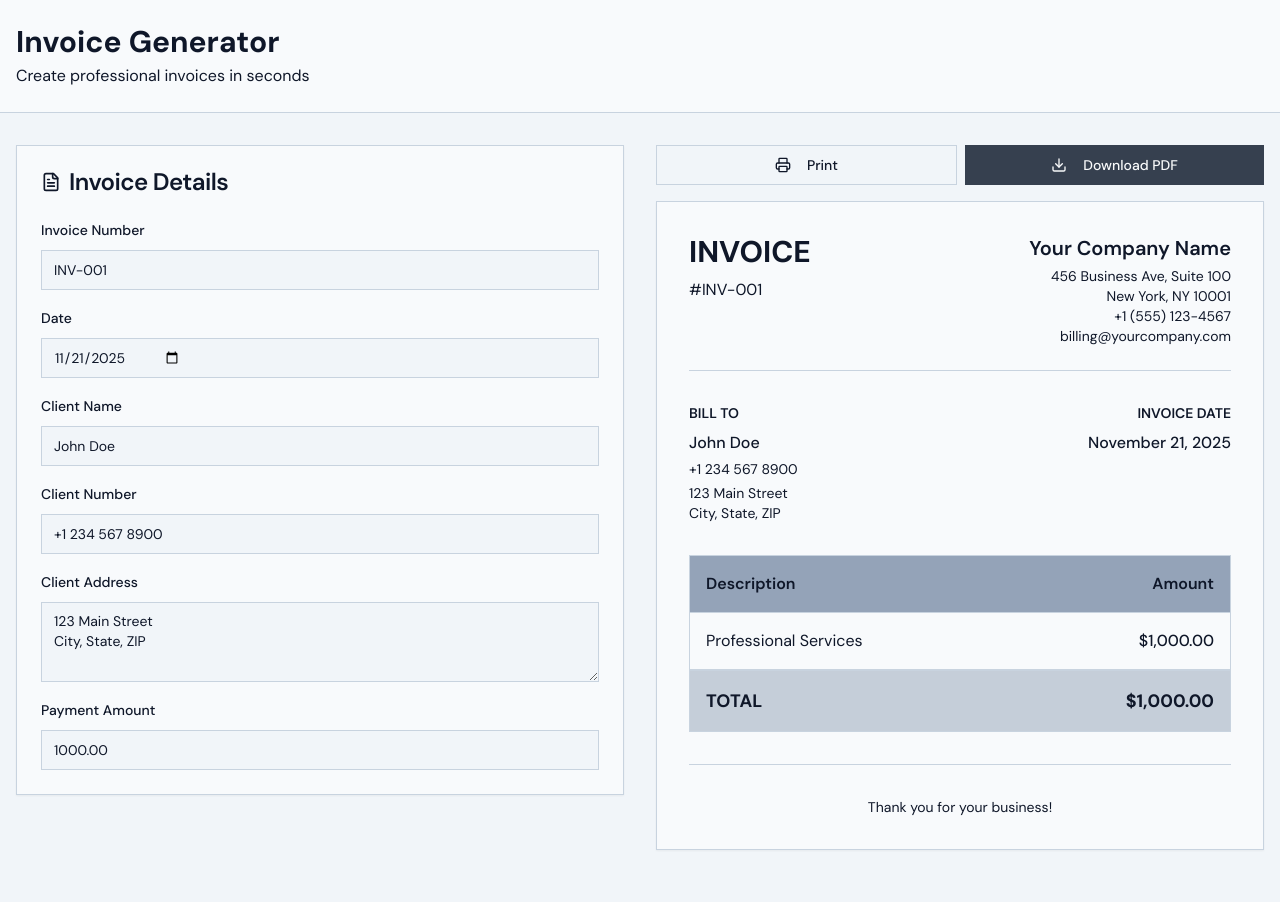
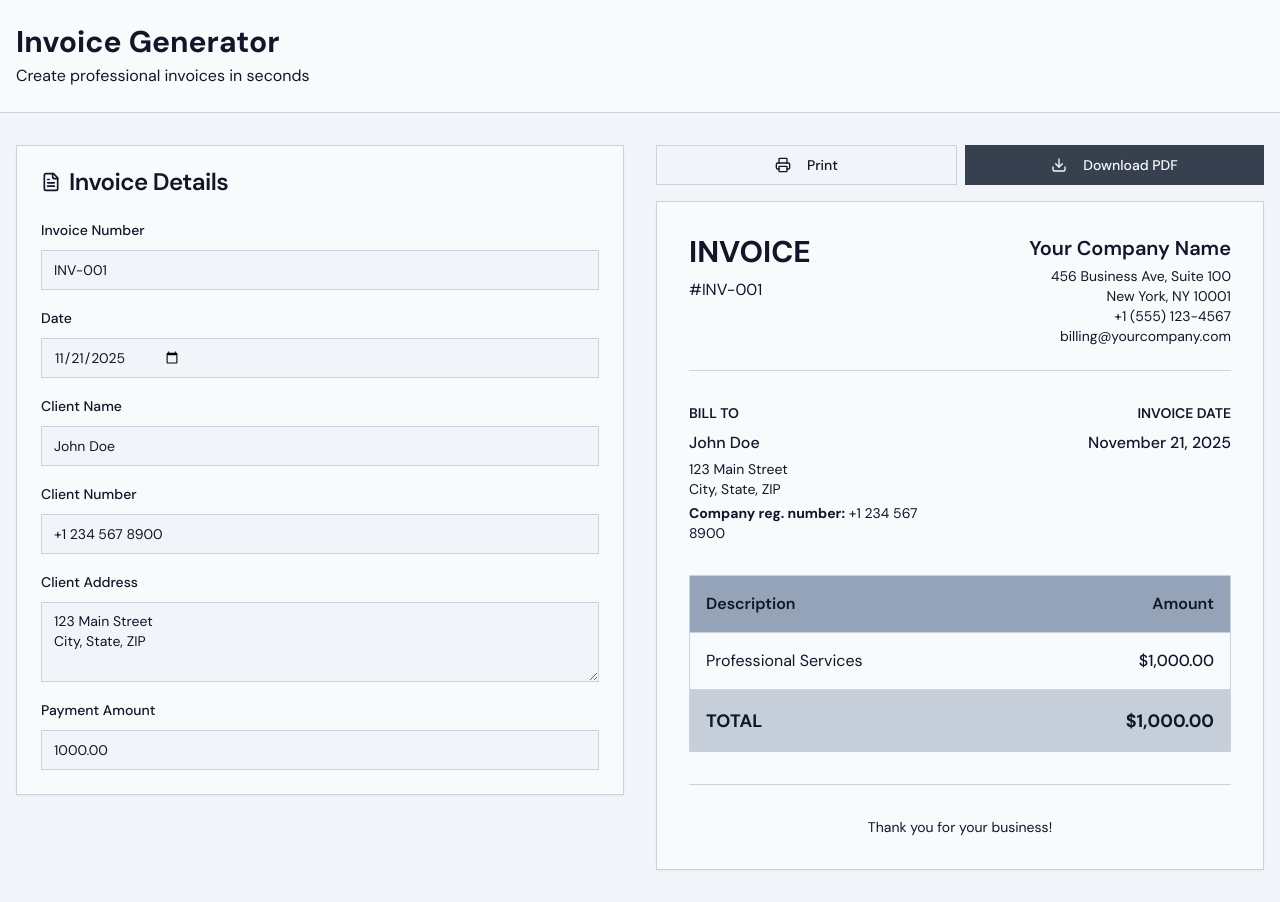
Before and after one commit to asankov/invoice-ease, a React (Vite) app: page / in a window 1280 px wide. Built offline with nearby package versions, Linux system fonts and the light colour scheme; the HTML template or start-up script is replaced by a standard one.

Commit message:
some styling

```diff
--- a/src/components/InvoicePreview.tsx
+++ b/src/components/InvoicePreview.tsx
@@ -63,8 +63,8 @@ export const InvoicePreview = ({ data }: InvoicePreviewProps) => {
               <h3 className="text-sm font-semibold text-muted-foreground mb-2">BILL TO</h3>
               <div className="space-y-1">
                 <p className="font-medium">{data.clientName}</p>
-                <p className="text-sm text-muted-foreground">{data.clientNumber}</p>
                 <p className="text-sm text-muted-foreground whitespace-pre-line">{data.clientAddress}</p>
+                <p className="text-sm text-muted-foreground"><span className="font-bold" >Company reg. number:</span> {data.clientNumber}</p>
               </div>
             </div>
             <div className="text-right">
```
